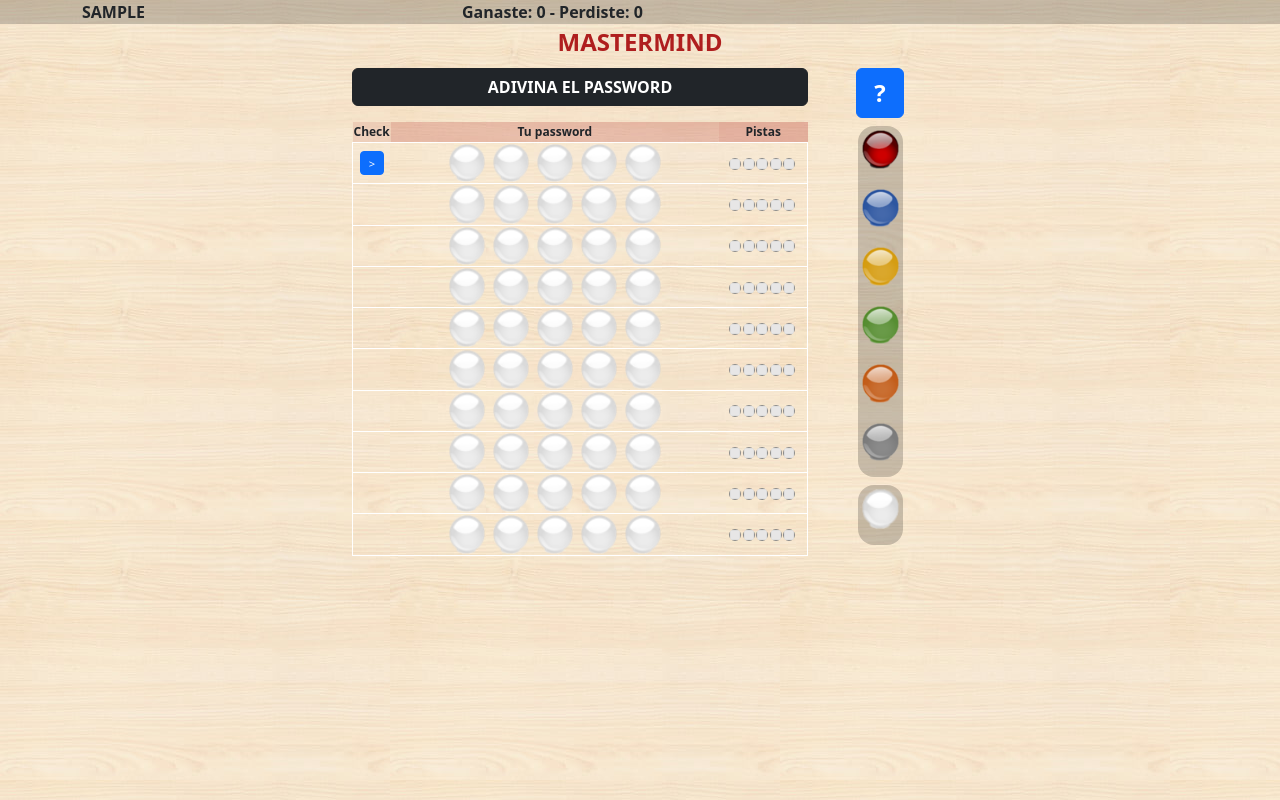
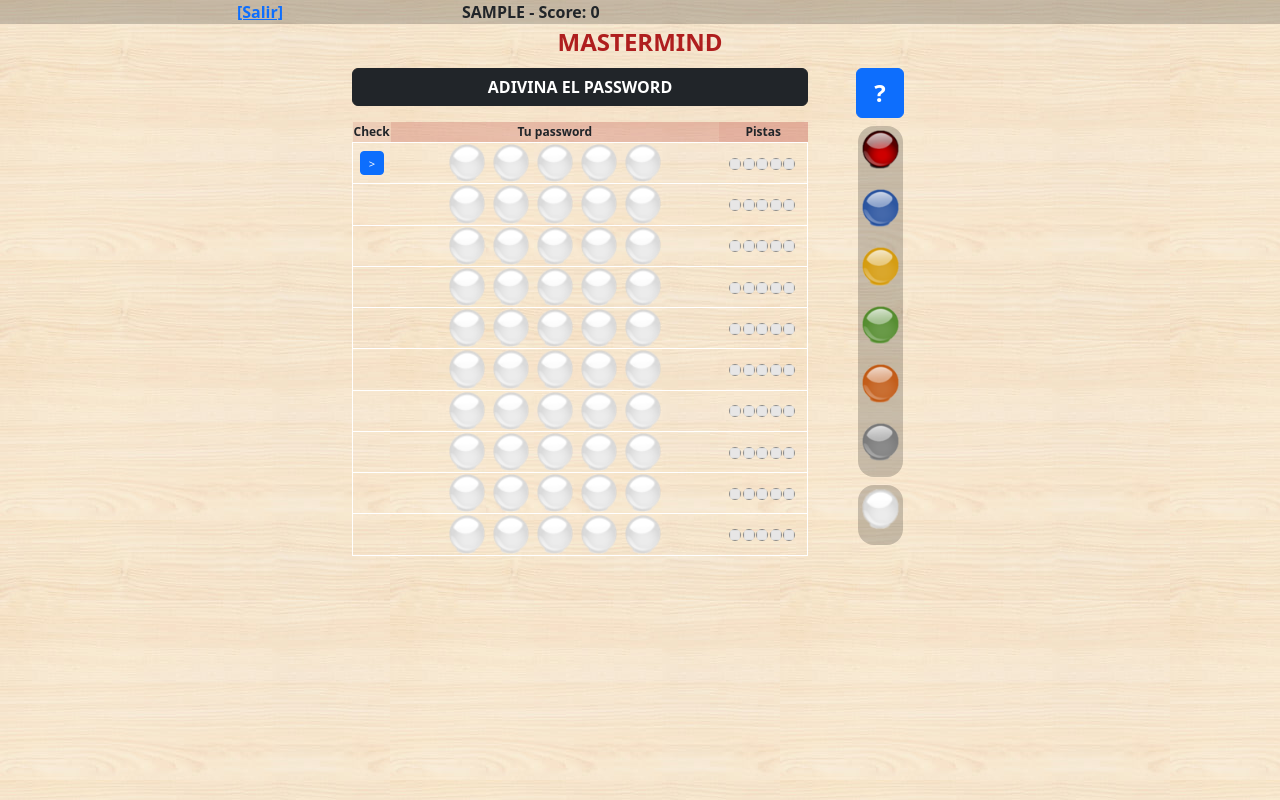
Before and after one commit to capgemini-salvgonz/ng-my-master-mind, an Angular app: page / in a window 1280 px wide. Both pictures are taken after typing "Sample" into the empty fields and a click on the button "Entrar". Built offline with nearby package versions, Linux system fonts and the light colour scheme.

Commit message:
The score is updated

```diff
--- a/src/app/app.component.html
+++ b/src/app/app.component.html
@@ -27,8 +27,10 @@
   <header>
     <div class="container game-statistics">
       <div class="row">
-        <div class="col">{{statistics?.name}}</div>
-        <div class="col-8">Ganaste: {{statistics?.won}} - Perdiste: {{statistics?.lost}}</div>
+        <div class="col text-center fw-bold">
+          <a href="" (click)="resetApp()">[Salir]</a>
+        </div>
+        <div class="col-8">{{statistics?.name}} - Score: {{score}}</div>
       </div>
     </div>
   </header>
@@ -111,7 +113,7 @@
         <div class="container">
           <div class="row">
             <div class="col text-center fw-bold">
-              <button type="button" class="btn btn-primary question">?</button>
+              <button type="button" class="btn btn-primary question" >?</button>
             </div>
           </div>
 
--- a/src/app/app.component.ts
+++ b/src/app/app.component.ts
@@ -18,13 +18,29 @@ export class AppComponent {
   statistics: GameStatistics | null;
   name: string = '';
   optionSelected: OptionSelected;
+  score = 0;
 
 
+  /**
+   * Create an instance of AppComponent
+   *
+   * @param storage
+   * @param masterMind
+   */
   constructor(storage: GameStorageService, masterMind: MasterMindService) {
     this.storage = storage;
     this.masterMind = masterMind;
     this.statistics = this.storage.statistics;
     this.optionSelected = 'alpha';
+    this.score = this.statistics?.won ? this.statistics.won : 0;
+  }
+
+  /**
+   * Delete storage data such as: Player name
+   */
+  resetApp() {
+    this.storage.removeStorage();
+    this.statistics = null;
   }
 
   saveStatistics(statistics: GameStatistics) {
@@ -38,8 +54,7 @@ export class AppComponent {
   onClickEnter() {
     this.saveStatistics({
       name: this.name.toUpperCase(),
-      won: 0,
-      lost: 0,
+      won: 0
     });
     this.name = '';
   }
@@ -70,27 +85,32 @@ export class AppComponent {
    * Validate password
    */
   onClickCheckPassword() {
-    if(this.masterMind.passwordClues[this.masterMind.attempt].selection.includes('alpha')
-    || this.masterMind.gameState !== 'ip'){
+    if (this.masterMind.passwordClues[this.masterMind.attempt].selection.includes('alpha')
+      || this.masterMind.gameState !== 'ip') {
       return;
     }
 
     this.masterMind.validate();
 
-    if(this.masterMind.gameState !== 'ip'){
-      this.masterMind.attempt = 10;
-      this.masterMind.gameState === 'won' ? this.storage.addOneWon() : this.storage.addOneLost();
-      alert(this.masterMind.gameState === 'won' ? 'Ganaster!!!': 'Perdiste');
-      this.statistics = this.storage.statistics;
+    if (this.masterMind.gameState !== 'ip') {
+      if (this.masterMind.gameState === 'won') {
+        this.score += 100 - (10 * this.masterMind.attempt);
+      }
+      this.masterMind.attempt = this.masterMind.maxAttempt;
+      this.saveStatistics({name : this.statistics?.name, won: this.score});
+      this.showResult();
     }
   }
 
+  async showResult() {
+    alert(this.masterMind.gameState === 'won' ? 'Ganaste!!!' : 'Perdiste');
+  }
 
   /**
    * Starts new game
    */
   onClickNewPassword() {
-    if(confirm('¿Desea comenzar un nuevo juego?')){
+    if (confirm('¿Desea comenzar un nuevo juego?')) {
       this.masterMind.newGame();
     }
   }
--- a/src/app/model/game.model.ts
+++ b/src/app/model/game.model.ts
@@ -1,5 +1,5 @@
 export interface GameStatistics {
-  name: string;
+  name?: string;
   won: number;
-  lost: number;
+  lost?: number;
 };
--- a/src/app/service/game-storage.service.ts
+++ b/src/app/service/game-storage.service.ts
@@ -36,6 +36,10 @@ export class GameStorageService {
    */
   async saveStatistics(statistics: GameStatistics) {
     localStorage.setItem(this.storageKey, JSON.stringify(statistics));
+  }
+
+  removeStorage() {
+    localStorage.removeItem(this.storageKey);
   }
 
   /**
--- a/src/app/service/mastermind.service.ts
+++ b/src/app/service/mastermind.service.ts
@@ -16,7 +16,7 @@ export class MasterMindService {
   private password: string = '';
   private options: string[];
   public hints: string[] = [];
-  private readonly maxAttempt: number = 10;
+  public readonly maxAttempt: number = 10;
   public attempt: number = 1;
   public passwordClues: PasswordClues[] = [];
   public gameState: 'lost' | 'won' | 'ip' = 'ip';
```
